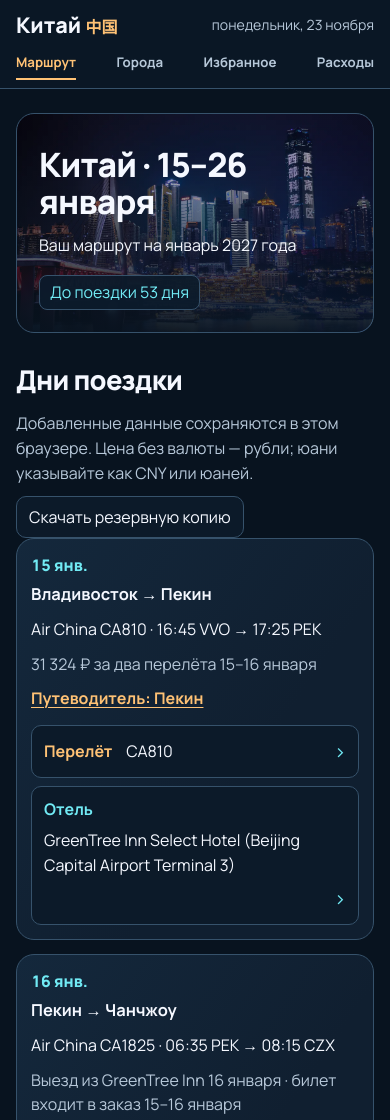
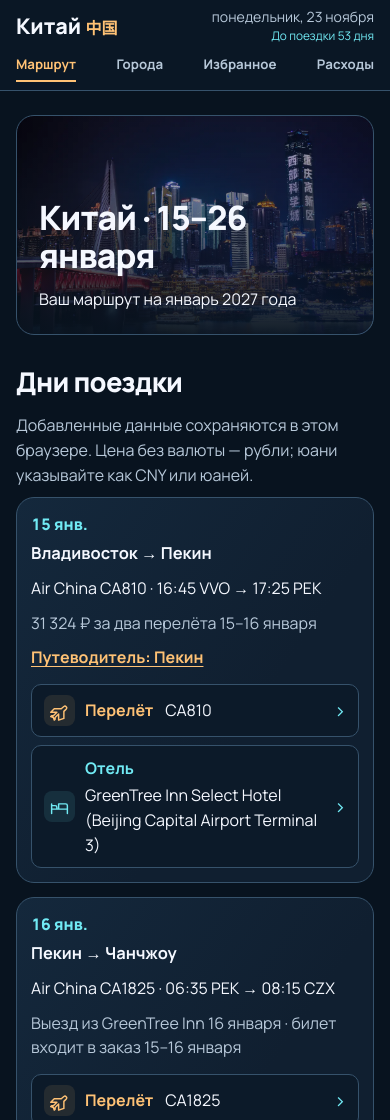
Before and after one commit to Servac7392/China012027, a plain HTML site: page index.html in a window 390 px wide. Shown: the top 1120 px of the page. Drawn offline with Linux system fonts and the light colour scheme.

Commit message:
Compact the trip header and show flight icons and booking costs

```diff
--- a/app.js
+++ b/app.js
@@ -5,7 +5,7 @@ const rub = n => new Intl.NumberFormat('ru-RU',{style:'currency',currency:'RUB'}
 const safe = value => String(value).replace(/[&<>"']/g, c => ({'&':'&amp;','<':'&lt;','>':'&gt;','"':'&quot;',"'":'&#39;'}[c]));
 const map = query => 'https://www.amap.com/search?query=' + encodeURIComponent(query);
 const link = (url,label,style='btn') => '<a class="'+style+'" target="_blank" rel="noopener noreferrer" href="'+safe(url)+'">'+safe(label)+'</a>';
-const hero = (title,sub,extra='',style='') => '<div class="hero'+(style?' '+style:'')+'"><h1>'+safe(title)+'</h1><p>'+safe(sub)+'</p>'+extra+'</div>';
+const hero = (title,sub,style='') => '<div class="hero'+(style?' '+style:'')+'"><h1>'+safe(title)+'</h1><p>'+safe(sub)+'</p>'+'</div>';
 const cityCards = () => '<div class="grid">'+Object.entries(cities).map(([id,c])=>'<a class="card citylink" href="#city/'+id+'"><p class="date">'+c.dates+'</p><h3>'+c.name+'</h3><span class="muted">Маршруты и 10 мест</span></a>').join('')+'</div>';
 function favorites(){
  try { const value=JSON.parse(localStorage.getItem('china-trip-favorites')||'[]'); return Array.isArray(value)?value:[]; }
@@ -22,6 +22,10 @@ const detailFields = {
  ticket: {label:'Билет', fields:{service:'Номер рейса или поезда', time:'Время и место отправления / прибытия', price:'Цена и валюта', url:'Ссылка на билет'}},
  hotel: {label:'Отель', fields:{name:'Название отеля', address:'Адрес',addressZh:'Адрес для такси на китайском', stay:'Даты заезда и выезда', price:'Цена и валюта', url:'Ссылка на отель'}}
 };
+const flightBookings=[
+ {days:['15','16'],totalRub:31324},
+ {days:['25','26'],totalRub:60306}
+];
 const detailKey = 'china-trip-details-v1';
 const detailBackupKey = 'china-trip-details-backup-v1';
 function readTripDetails(key){
@@ -117,9 +121,14 @@ function detailCards(date){
   return detailCard(key,type,record);
  }).join('')+'</div>';
 }
+const itineraryIcons={
+ flight:'<path d="M17 21v-8l2.8-2.8a2 2 0 0 0-2.8-2.8L14 10H6l-4 4h7l-4 4H3l-1 1 3 1 1 3 1-1v-2l4-4v7z"/>',
+ stay:'<path d="M3 18v-9m18 9v-7a2 2 0 0 0-2-2h-8v6M3 15h18M3 11h4a2 2 0 0 1 2 2v2m-6 3v2m18-2v2"/>'
+};
 function itineraryCard(page,id,label,name){
- return '<a class="detail-card itinerary-link" href="#'+page+'/'+id+'"><strong>'+label+'</strong>'+
-  (name?'<span>'+safe(name)+'</span>':'')+'<span aria-hidden="true">›</span></a>';
+ const icon='<svg class="itinerary-icon" viewBox="0 0 24 24" fill="none" stroke="currentColor" stroke-width="1.65" stroke-linecap="round" stroke-linejoin="round" aria-hidden="true" focusable="false">'+itineraryIcons[page]+'</svg>';
+ return '<a class="detail-card itinerary-link" href="#'+page+'/'+id+'">'+icon+'<div class="itinerary-text"><strong>'+label+'</strong>'+
+  (name?'<span>'+safe(name)+'</span>':'')+'</div><span aria-hidden="true" class="itinerary-chevron">›</span></a>';
 }
 function fieldsFor(date,type){
  if(type!=='ticket'||!Object.hasOwn(flights,date))return detailFields[type];
@@ -181,7 +190,8 @@ function yuanConversion(cents,rubCents){
 function expenseSummary(){
  const records=tripDetails();
  const bookedHotels=days.reduce((sum,day)=>sum+(day[5]&&!parseTripPrice(records[day[0]+':hotel']?.price)?Math.round(hotels[day[5]][2]*100):0),0);
- const categories={ticket:new Map([['RUB',3132400+6030600]]),hotel:new Map([['RUB',bookedHotels]]),transfer:new Map()};
+ const flightBookingCents=flightBookings.reduce((sum,booking)=>sum+booking.totalRub*100,0);
+ const categories={ticket:new Map([['RUB',flightBookingCents]]),hotel:new Map([['RUB',bookedHotels]]),transfer:new Map()};
  let uncounted=0;
  for(const [key,record] of Object.entries(records)){
   if(!record?.price||key==='26:ticket')continue;
@@ -216,7 +226,7 @@ function dayInfo(date,text){
  return text;
 }
 function trip(){
- return hero('Китай · 15–26 января','Ваш маршрут на январь 2027 года','<p id="trip-countdown" class="countdown" hidden></p>','trip-hero')+'<section><h2>Дни поездки</h2><p class="muted">Добавленные данные сохраняются в этом браузере. Цена без валюты — рубли; юани указывайте как CNY или юаней.</p><button type="button" data-export>Скачать резервную копию</button><div class="days">'+days.map(([date,title,info,cost,city,hotel])=>'<article class="card day"><div class="date">'+date+' янв.</div><div><h3>'+safe(title)+'</h3><p>'+safe(dayInfo(date,info))+'</p>'+(cost?'<p class="muted">'+safe(dayInfo(date,cost))+'</p>':'')+''+(city?'<a class="plain accent" href="#city/'+city+'">Путеводитель: '+cities[city].name+'</a>':'')+detailCards(date)+'</div></article>').join('')+'</div></section><section><h2>Города</h2>'+cityCards()+'</section>';
+ return hero('Китай · 15–26 января','Ваш маршрут на январь 2027 года','trip-hero')+'<section><h2>Дни поездки</h2><p class="muted">Добавленные данные сохраняются в этом браузере. Цена без валюты — рубли; юани указывайте как CNY или юаней.</p><div class="days">'+days.map(([date,title,info,cost,city,hotel])=>'<article class="card day"><div class="date">'+date+' янв.</div><div><h3>'+safe(title)+'</h3><p>'+safe(dayInfo(date,info))+'</p>'+(cost?'<p class="muted">'+safe(dayInfo(date,cost))+'</p>':'')+''+(city?'<a class="plain accent" href="#city/'+city+'">Путеводитель: '+cities[city].name+'</a>':'')+detailCards(date)+'</div></article>').join('')+'</div></section><section><h2>Города</h2>'+cityCards()+'</section><div class="backup-download"><button type="button" data-export>Скачать резервную копию</button></div>';
 }
 const backToTrip='<p><a class="plain accent" href="#trip">← К маршруту</a></p>';
 function savedHotel(id){
@@ -242,10 +252,13 @@ function flight(id){
  if(!day||!Object.hasOwn(flights,id))return '';
  const records=tripDetails(), key=id+':ticket';
  const record=detailRecord(id,'ticket',records[key]);
- const bundled=id==='20'?'':id==='15'||id==='16'?'Билет входит в заказ на 15–16 января.':'Билет входит в заказ на 25–26 января.';
+ const booking=flightBookings.find(item=>item.days.includes(id));
+ const cost=booking
+  ?'<div class="flight-cost"><strong>'+rub(booking.totalRub)+'</strong> · за оба рейса в одном заказе, '+booking.days.join('–')+' января</div>'
+  :record.price?'':'<p class="muted">Стоимость перелёта пока не указана.</p>';
  return hero(day[1],id+' января 2027 · Перелёт')+'<article class="card">'+backToTrip+
   '<p class="muted">Время вылета и прилёта указано местное. Недостающие данные можно добавить в карточку.</p>'+
-  detailCard(key,'ticket',record)+(bundled?'<p>'+bundled+'</p>':'')+
+  detailCard(key,'ticket',record)+cost+
   (id==='20'&&records['20:transfer']?detailCard('20:transfer','transfer',records['20:transfer']):'')+'</article>';
 }
 const dateInRussian=new Intl.DateTimeFormat('ru-RU',{weekday:'long',day:'numeric',month:'long'});
--- a/index.html
+++ b/index.html
@@ -1,3 +1,3 @@
 <!doctype html>
-<html lang="ru"><head><meta charset="utf-8"><meta name="viewport" content="width=device-width, initial-scale=1"><meta name="description" content="Маршрут по Китаю и прогулки от отеля"><title>Китай · 15–26 января 2027</title><meta name="theme-color" content="#08131f"><link rel="stylesheet" href="style.css?v=20261123-8"><script defer src="guide.js?v=20261123-7"></script><script defer src="app.js?v=20261123-8"></script></head>
-<body><header><div class="shell top"><a class="brand" href="#trip">Китай <span>中国</span></a><time id="today" class="today"></time><nav aria-label="Разделы"><a href="#trip">Маршрут</a><a href="#cities">Города</a><a href="#saved">Избранное</a><a href="#expenses">Расходы</a></nav></div></header><main class="shell" id="app"></main><footer class="shell">15–26 января 2027 · Время перелётов местное<small class="photo-credit">Фото Чунцина: <a href="https://commons.wikimedia.org/wiki/File:Chongqing_Skyline_At_Night.png">Maple Doctor</a>, <a href="https://creativecommons.org/licenses/by-sa/4.0/">CC BY-SA 4.0</a>. Веб-версия кадрирована.</small></footer></body></html>
+<html lang="ru"><head><meta charset="utf-8"><meta name="viewport" content="width=device-width, initial-scale=1"><meta name="description" content="Маршрут по Китаю и прогулки от отеля"><title>Китай · 15–26 января 2027</title><meta name="theme-color" content="#08131f"><link rel="stylesheet" href="style.css?v=20261123-9"><script defer src="guide.js?v=20261123-7"></script><script defer src="app.js?v=20261123-9"></script></head>
+<body><header><div class="shell top"><a class="brand" href="#trip">Китай <span>中国</span></a><div class="trip-clock"><time id="today"></time><small id="trip-countdown" hidden></small></div><nav aria-label="Разделы"><a href="#trip">Маршрут</a><a href="#cities">Города</a><a href="#saved">Избранное</a><a href="#expenses">Расходы</a></nav></div></header><main class="shell" id="app"></main><footer class="shell">15–26 января 2027 · Время перелётов местное<small class="photo-credit">Фото Чунцина: <a href="https://commons.wikimedia.org/wiki/File:Chongqing_Skyline_At_Night.png">Maple Doctor</a>, <a href="https://creativecommons.org/licenses/by-sa/4.0/">CC BY-SA 4.0</a>. Веб-версия кадрирована.</small></footer></body></html>
--- a/style.css
+++ b/style.css
@@ -27,18 +27,21 @@ nav{flex-wrap:wrap}
 body > header{position:sticky;top:0;z-index:10}
 header .top{display:grid;grid-template-columns:auto 1fr auto;align-items:center;gap:6px 18px}
 header nav{grid-area:1/2;justify-content:center}
-.today{grid-area:1/3;justify-self:end;color:var(--muted);font-size:.88rem;text-align:right}
+.trip-clock{grid-area:1/3;justify-self:end;color:var(--muted);font-size:.88rem;text-align:right;line-height:1.25}
+.trip-clock small:not([hidden]){display:block;margin-top:3px;color:var(--cyan);font-size:.74rem}
 @media(max-width:640px){
  header .top{grid-template-columns:auto 1fr;min-height:0;padding:8px 0}
- .today{grid-area:1/2}
+ .trip-clock{grid-area:1/2}
  header nav{grid-area:2/1/auto/3;justify-content:space-between;gap:5px}
  header nav a{font-size:clamp(.72rem,3.4vw,.94rem);padding:5px 0}
 }
-.itinerary-link{display:flex;gap:6px 14px;align-items:center;flex-wrap:wrap;text-decoration:none}
-.itinerary-link span:last-child{margin-left:auto;font-size:1.25rem}
+.itinerary-link{display:grid;grid-template-columns:auto minmax(0,1fr) auto;gap:10px;align-items:center;text-decoration:none}
+.itinerary-text{display:flex;flex-wrap:wrap;align-items:baseline;gap:2px 12px}
+.itinerary-icon{width:31px;height:31px;padding:5px;border-radius:8px;background:#71eaf41a;color:var(--cyan)}
+.itinerary-link[href^="#flight/"] .itinerary-icon{background:#ffc2751a;color:var(--amber)}
+.itinerary-chevron{color:var(--cyan);font-size:1.25rem}
 .itinerary-link:hover{border-color:var(--cyan)}
 .detail-fields textarea{width:100%;font:inherit}
-.countdown:not([hidden]){display:table;margin-top:14px;padding:4px 10px;border-radius:8px;background:#ffffff22;color:#fff}
 
 .hero {
   display: flex;
@@ -56,12 +59,6 @@ header nav{grid-area:1/2;justify-content:center}
     #102238 url("chongqing-night.webp") center 52% / cover;
 }
 .hero h1 {margin: 0}
-.hero .countdown:not([hidden]) {
-  align-self: flex-start;
-  color: var(--cyan);
-  background: #0b1b2be8;
-  border: 1px solid var(--line);
-}
 header nav a {
   color: var(--muted);
   border-bottom: 2px solid transparent;
@@ -80,7 +77,7 @@ header nav a:hover, header nav a[aria-current="page"] {
 .day h3 {font-size: clamp(1.03rem,2.7vw,1.4rem)}
 .itinerary-link {min-height: 46px; overflow-wrap: anywhere}
 .itinerary-link[href^="#flight/"] strong {color: var(--amber)}
-.itinerary-link[href^="#stay/"] strong, .itinerary-link span:last-child {color: var(--cyan)}
+.itinerary-link[href^="#stay/"] strong {color: var(--cyan)}
 .expense-totals {color: var(--cyan);font-variant-numeric: tabular-nums}
 .photo-credit {display: block; margin-top: 5px; font-size: .78rem}
 textarea:focus-visible {outline: 3px solid var(--amber);outline-offset: 3px}
@@ -92,3 +89,10 @@ textarea:focus-visible {outline: 3px solid var(--amber);outline-offset: 3px}
   }
   header nav a {padding: 5px 0}
 }
+
+.backup-download{display:flex;justify-content:flex-end;margin-top:8px}
+.backup-download button{min-height:44px;background:transparent;border-color:transparent;color:var(--muted);font-size:.78rem;text-decoration:underline;text-underline-offset:3px}
+.backup-download button:hover{color:var(--cyan)}
+
+.flight-cost{margin-top:12px;color:var(--muted)}
+.flight-cost strong{color:var(--cyan);font-variant-numeric:tabular-nums}
```
